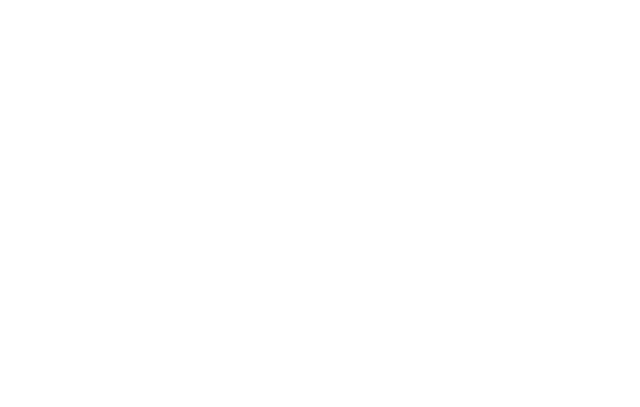
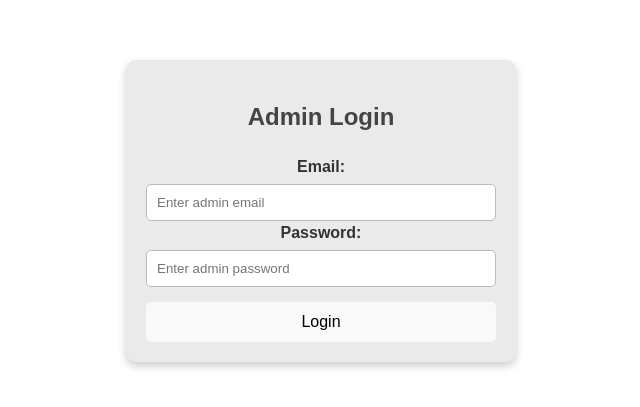
Before and after one commit to roshannoonoottil/Redux-CRUD, a React (Vite) app in the folder Clint/: page /admin in a window 1280 px wide. Before the commit this address had no page. Shown: the part 189-596 px from the top of the page, without its empty margins (319-959 px from the left). Built offline with nearby package versions, Linux system fonts and the light colour scheme.

Commit message:
admin login added

```diff
--- a/Clint/src/App.jsx
+++ b/Clint/src/App.jsx
@@ -4,6 +4,7 @@ import { BrowserRouter as Router, Route, Routes } from 'react-router-dom';
 
 const UserRegister = lazy(()=> import('./assets/Components/UserRegister/UserRegister'))
 const UserLogin = lazy(()=> import('./assets/Components/UserLogin/UserLogin'))
+const AdminLogin = lazy(()=> import('./assets/Components/AdminLogin/AdminLogin'))
 
 function App() {
 
@@ -14,6 +15,7 @@ function App() {
         <Routes>
           <Route path="/login" element={<UserLogin />} />
           <Route path="/register" element={<UserRegister />} />
+          <Route path="/admin" element={<AdminLogin />} />
         </Routes>
       </Suspense>
     </div>
--- a/Clint/src/assets/Components/AdminLogin/AdminLogin.css
+++ b/Clint/src/assets/Components/AdminLogin/AdminLogin.css
@@ -0,0 +1,55 @@
+.admin-login-form {
+    width: 350px;
+    margin: 50px auto;
+    padding: 20px;
+    background-color: #eaeaea;
+    border-radius: 10px;
+    box-shadow: 0 4px 8px rgba(0, 0, 0, 0.2);
+    font-family: Arial, sans-serif;
+  }
+
+  .admin-login-form h2 {
+    text-align: center;
+    color: #444;
+    margin-bottom: 20px;
+  }
+
+  .admin-login-form label {
+    font-weight: bold;
+    color: #333;
+    margin-top: 10px;
+  }
+
+  .admin-login-form input[type="email"],
+  .admin-login-form input[type="password"] {
+    width: 100%;
+    padding: 10px;
+    margin-top: 5px;
+    border-radius: 5px;
+    border: 1px solid #bbb;
+    box-sizing: border-box;
+  }
+
+  .admin-login-form input[type="email"]:focus,
+  .admin-login-form input[type="password"]:focus {
+    border-color: #0056b3;
+    outline: none;
+  }
+
+  .admin-login-form button {
+    width: 100%;
+    padding: 10px;
+    border-radius: 5px;
+    margin-top: 15px;
+
+  }
+
+  .admin-login-form button:hover {
+    background-color: #0056b3;
+  }
+
+  .admin-login-form .error {
+    color: red;
+    font-size: 0.9em;
+    margin-top: 5px;
+  }
--- a/Clint/src/assets/Components/AdminLogin/AdminLogin.jsx
+++ b/Clint/src/assets/Components/AdminLogin/AdminLogin.jsx
@@ -1,11 +1,62 @@
-import React from 'react'
+import React, { useState } from 'react'
+import "./AdminLogin.css";
 
 function AdminLogin() {
+
+  const [email, setEmail] = useState("");
+  const [password, setPassword] = useState("");
+  const [errors, setErrors] = useState({});
+
+  const handleSubmit = (e) => {
+    e.preventDefault();
+
+    const validationErrors = {};
+    if (!email) {
+      validationErrors.email = "Email is required";
+    } else if (!/^[^\s@]+@[^\s@]+\.[^\s@]+$/.test(email)) {
+      validationErrors.email = "Invalid email format";
+    }
+    if (password.length < 6) {
+      validationErrors.password = "Password must be at least 6 characters";
+    }
+
+    setErrors(validationErrors);
+
+    if (Object.keys(validationErrors).length === 0) {
+      // Proceed with the admin login
+      console.log("Admin logged in with:", { email, password });
+
+      // Add API call for login verification here
+      alert("Admin login successful!");
+    }
+  };
+
   return (
-    <div>
+    <div className="admin-login-form">
+      <h2>Admin Login</h2>
+      <form onSubmit={handleSubmit}>
+        <label>Email:</label>
+        <input
+          type="email"
+          value={email}
+          onChange={(e) => setEmail(e.target.value)}
+          placeholder="Enter admin email"
+        />
+        {errors.email && <p className="error">{errors.email}</p>}
 
+        <label>Password:</label>
+        <input
+          type="password"
+          value={password}
+          onChange={(e) => setPassword(e.target.value)}
+          placeholder="Enter admin password"
+        />
+        {errors.password && <p className="error">{errors.password}</p>}
+
+        <button type="submit">Login</button>
+      </form>
     </div>
-  )
+  );
 }
 
 export default AdminLogin
```
